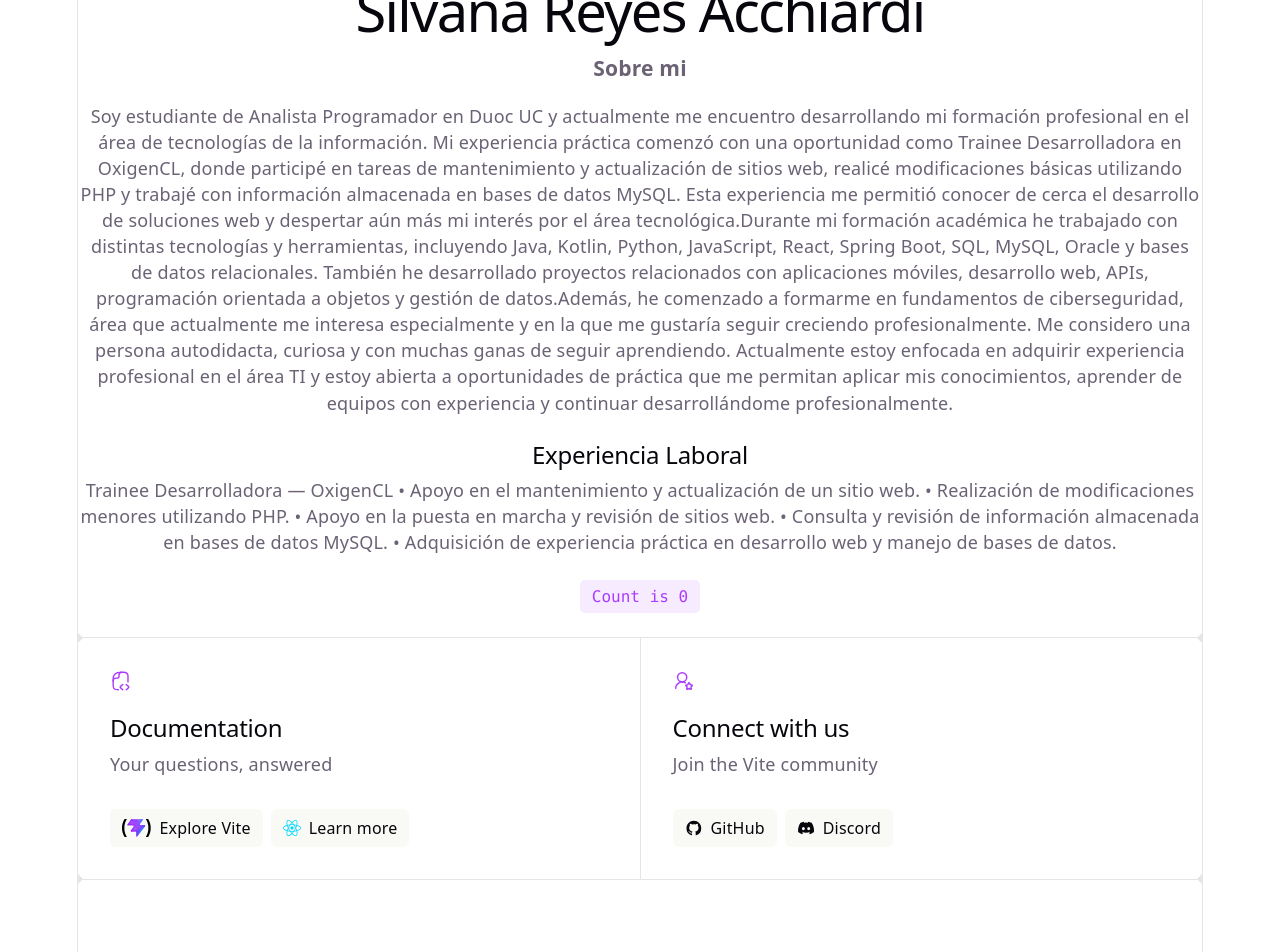
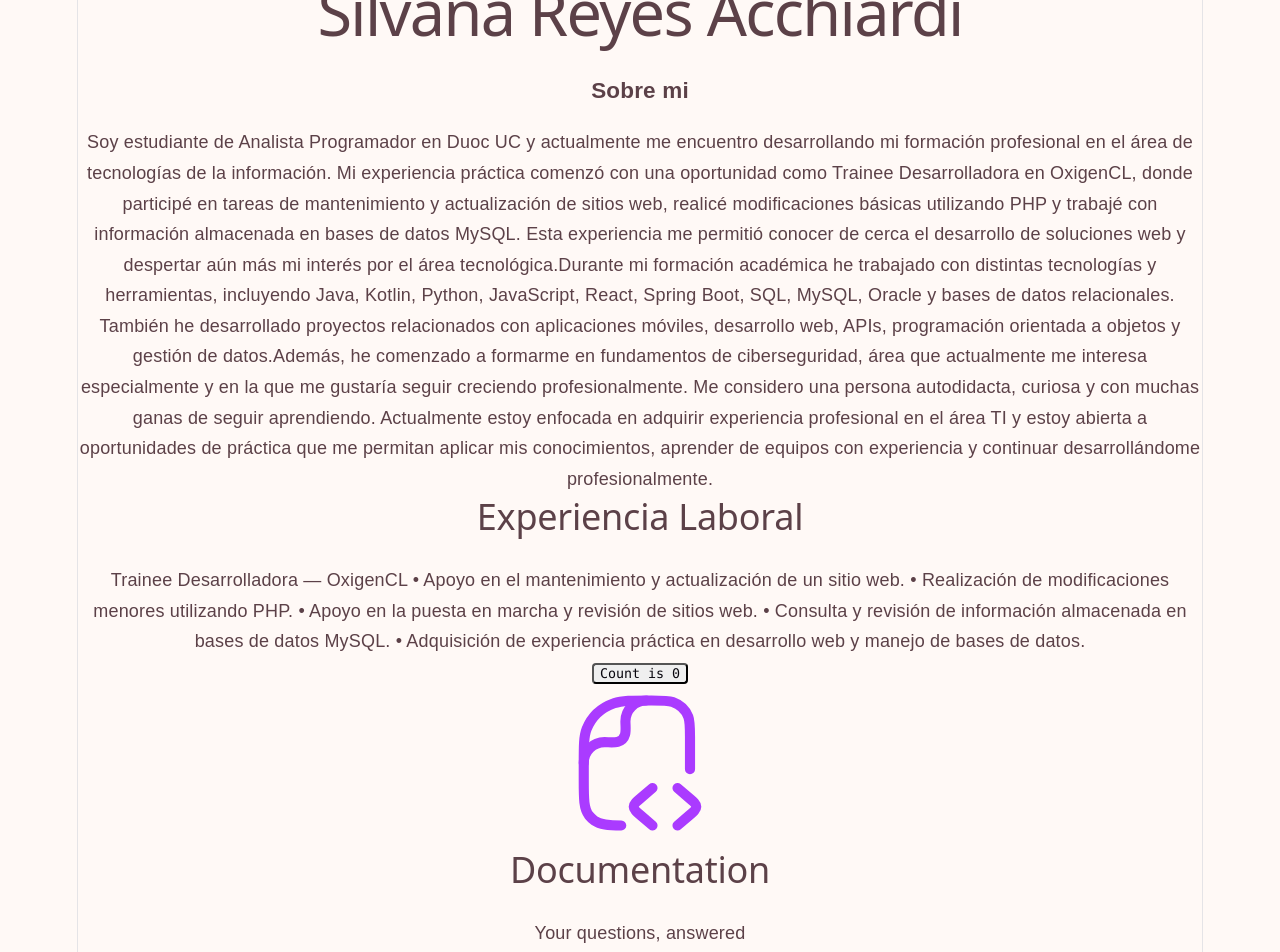
Before and after one commit to ShiimiChan/EV2Portfolio, a React app in the folder Portfolio/: page / in a window 1280 px wide. Shown: the part 140-1092 px from the top of the page. Built offline with nearby package versions, Linux system fonts and the light colour scheme; the HTML template or start-up script is replaced by a standard one.

Commit message:
Actualiza App.css

```diff
--- a/Portfolio/src/App.css
+++ b/Portfolio/src/App.css
@@ -1,184 +1,295 @@
-.counter {
-  font-size: 16px;
-  padding: 5px 10px;
-  border-radius: 5px;
-  color: var(--accent);
-  background: var(--accent-bg);
-  border: 2px solid transparent;
-  transition: border-color 0.3s;
+:root {
+  --rosa: #f3dce4;
+  --rosa-oscuro: #bd8298;
+  --crema: #fff9f6;
+  --ciruela: #5c4148;
+  --blanco: #ffffff;
+}
+
+* {
+  box-sizing: border-box;
+}
+
+html {
+  scroll-behavior: smooth;
+  scroll-padding-top: 80px;
+}
+
+body {
+  margin: 0;
+  background-color: var(--crema);
+  color: var(--ciruela);
+  font-family: Arial, Helvetica, sans-serif;
+  line-height: 1.7;
+}
+
+main {
+  width: 100%;
+  margin: 0 auto;
+}
+
+
+main section {
+  padding: 80px 10%;
+  scroll-margin-top: 70px;
+}
+
+h1,
+h2,
+h3 {
+  color: var(--ciruela);
+  line-height: 1.3;
+}
+
+h1 {
+  font-size: clamp(2rem, 5vw, 3.5rem);
+  margin-bottom: 16px;
+}
+
+h2 {
+  font-size: 2rem;
   margin-bottom: 24px;
+}
 
-  &:hover {
-    border-color: var(--accent-border);
+h3 {
+  font-size: 1.25rem;
+}
+
+
+#sobre-mi {
+  min-height: 75vh;
+  display: flex;
+  flex-direction: column;
+  justify-content: center;
+  background-color: var(--rosa);
+}
+
+#sobre-mi h1 {
+  max-width: 800px;
+}
+
+#sobre-mi p {
+  max-width: 900px;
+}
+
+#experiencia,
+#estudios {
+  background-color: var(--crema);
+}
+
+#experiencia ul {
+  padding-left: 24px;
+}
+
+#experiencia li {
+  margin-bottom: 10px;
+}
+
+
+#proyectos {
+  background-color: var(--rosa);
+}
+
+.project-gallery {
+  display: grid;
+  grid-template-columns: repeat(2, minmax(0, 1fr));
+  gap: 24px;
+}
+
+.project-card {
+  background-color: var(--blanco);
+  border: 1px solid #ead9df;
+  border-radius: 16px;
+  padding: 28px;
+  box-shadow: 0 5px 18px #5c41480d;
+  transition: transform 0.2s, box-shadow 0.2s;
+}
+
+.project-card:hover {
+  transform: translateY(-4px);
+  box-shadow: 0 10px 24px #5c41481a;
+}
+
+.project-card a,
+#contacto a {
+  color: #91546d;
+  font-weight: bold;
+  text-decoration: none;
+}
+
+.project-card a:hover,
+#contacto a:hover {
+  text-decoration: underline;
+}
+
+#contacto {
+  background-color: var(--crema);
+}
+
+.navbar {
+  position: sticky;
+  top: 0;
+  z-index: 1000;
+  background-color: var(--ciruela);
+}
+
+
+@media (max-width: 700px) {
+  main section {
+    padding: 48px 6%;
   }
-  &:focus-visible {
-    outline: 2px solid var(--accent);
-    outline-offset: 2px;
+
+  h2 {
+    font-size: 1.7rem;
+  }
+
+  .project-gallery {
+    grid-template-columns: 1fr;
   }
 }
 
-.hero {
-  position: relative;
 
-  .base,
-  .framework,
-  .vite {
-    inset-inline: 0;
-    margin: 0 auto;
+/* Barra de navegación */
+.navbar {
+  display: flex;
+  align-items: center;
+  justify-content: space-between;
+  gap: 20px;
+  height: auto;
+  min-height: 70px;
+  padding: 0 5%;
+  background-color: var(--ciruela);
+}
+
+.navbar-logo {
+  color: var(--blanco);
+  font-size: 1.15rem;
+  font-weight: bold;
+  text-decoration: none;
+  white-space: nowrap;
+}
+
+.navbar-menu {
+  flex: 1;
+  justify-content: flex-end;
+  min-width: 0;
+  background: transparent;
+  border-bottom: none;
+}
+
+.navbar-menu .ant-menu-item {
+  color: var(--blanco);
+}
+
+.navbar-menu .ant-menu-item:hover,
+.navbar-menu .ant-menu-item-selected {
+  color: var(--rosa) !important;
+}
+
+.navbar-menu .ant-menu-item::after {
+  border-bottom-color: var(--rosa) !important;
+}
+
+@media (max-width: 700px) {
+  .navbar {
+    flex-direction: column;
+    padding: 14px 10px;
+    gap: 8px;
   }
 
-  .base {
-    width: 170px;
-    position: relative;
-    z-index: 0;
+  .navbar-menu {
+    width: 100%;
+    justify-content: center;
+    flex-wrap: wrap;
   }
 
-  .framework,
-  .vite {
-    position: absolute;
-  }
-
-  .framework {
-    z-index: 1;
-    top: 34px;
-    height: 28px;
-    transform: perspective(2000px) rotateZ(300deg) rotateX(44deg) rotateY(39deg)
-      scale(1.4);
-  }
-
-  .vite {
-    z-index: 0;
-    top: 107px;
-    height: 26px;
-    width: auto;
-    transform: perspective(2000px) rotateZ(300deg) rotateX(40deg) rotateY(39deg)
-      scale(0.8);
+  .navbar-menu .ant-menu-item {
+    padding-inline: 8px;
+    margin-inline: 2px;
   }
 }
 
-#center {
-  display: flex;
-  flex-direction: column;
-  gap: 25px;
-  place-content: center;
-  place-items: center;
-  flex-grow: 1;
+.contact-form {
+  max-width: 600px;
+  margin: 30px auto 0;
+  padding: 32px;
+  background-color: var(--blanco);
+  border: 1px solid #ead9df;
+  border-radius: 16px;
+  box-shadow: 0 8px 24px #5c41480d;
+}
 
-  @media (max-width: 1024px) {
-    padding: 32px 20px 24px;
-    gap: 18px;
+.contact-form .ant-form-item-label > label {
+  color: var(--ciruela);
+  font-weight: bold;
+}
+
+.contact-form .ant-input,
+.contact-form .ant-input-affix-wrapper {
+  border-color: #e5cbd5;
+  border-radius: 8px;
+}
+
+.contact-form .ant-input:focus,
+.contact-form .ant-input:hover {
+  border-color: var(--rosa-oscuro);
+}
+
+.contact-form .ant-btn-primary {
+  height: 44px;
+  background-color: var(--ciruela);
+  border-color: var(--ciruela);
+  border-radius: 8px;
+}
+
+.contact-form .ant-btn-primary:hover {
+  background-color: var(--rosa-oscuro) !important;
+  border-color: var(--rosa-oscuro) !important;
+}
+
+@media (max-width: 600px) {
+  .contact-form {
+    padding: 20px;
   }
 }
 
-#next-steps {
-  display: flex;
-  border-top: 1px solid var(--border);
-  text-align: left;
 
-  & > div {
-    flex: 1 1 0;
-    padding: 32px;
-    @media (max-width: 1024px) {
-      padding: 24px 20px;
-    }
-  }
-
-  .icon {
-    margin-bottom: 16px;
-    width: 22px;
-    height: 22px;
-  }
-
-  @media (max-width: 1024px) {
-    flex-direction: column;
-    text-align: center;
-  }
+/* Pie de página */
+.footer {
+  padding: 28px 6%;
+  background-color: var(--ciruela);
+  color: var(--blanco);
+  text-align: center;
 }
 
-#docs {
-  border-right: 1px solid var(--border);
-
-  @media (max-width: 1024px) {
-    border-right: none;
-    border-bottom: 1px solid var(--border);
-  }
+.footer p {
+  margin: 8px 0;
 }
 
-#next-steps ul {
-  list-style: none;
-  padding: 0;
+.footer-links {
   display: flex;
-  gap: 8px;
-  margin: 32px 0 0;
-
-  .logo {
-    height: 18px;
-  }
-
-  a {
-    color: var(--text-h);
-    font-size: 16px;
-    border-radius: 6px;
-    background: var(--social-bg);
-    display: flex;
-    padding: 6px 12px;
-    align-items: center;
-    gap: 8px;
-    text-decoration: none;
-    transition: box-shadow 0.3s;
-
-    &:hover {
-      box-shadow: var(--shadow);
-    }
-    .button-icon {
-      height: 18px;
-      width: 18px;
-    }
-  }
-
-  @media (max-width: 1024px) {
-    margin-top: 20px;
-    flex-wrap: wrap;
-    justify-content: center;
-
-    li {
-      flex: 1 1 calc(50% - 8px);
-    }
-
-    a {
-      width: 100%;
-      justify-content: center;
-      box-sizing: border-box;
-    }
-  }
+  justify-content: center;
+  gap: 20px;
+  margin: 12px 0;
 }
 
-#spacer {
-  height: 88px;
-  border-top: 1px solid var(--border);
-  @media (max-width: 1024px) {
-    height: 48px;
-  }
+.footer-links a {
+  color: var(--rosa);
+  text-decoration: none;
+  font-weight: bold;
 }
 
-.ticks {
-  position: relative;
-  width: 100%;
+.footer-links a:hover {
+  text-decoration: underline;
+}
 
-  &::before,
-  &::after {
-    content: '';
-    position: absolute;
-    top: -4.5px;
-    border: 5px solid transparent;
-  }
 
-  &::before {
-    left: 0;
-    border-left-color: var(--border);
-  }
-  &::after {
-    right: 0;
-    border-right-color: var(--border);
-  }
+.foto-perfil {
+  width: 220px;
+  height: 220px;
+  object-fit: cover;
+  border-radius: 50%;
+  border: 4px solid #e8b7c8;
+  display: block;
+  margin: 20px auto;
 }
```
Also changed, not shown: Portfolio/src/setupTests.js (added, +15 -0 lines), 1 other file (tests, documents, lock files or other folders).
